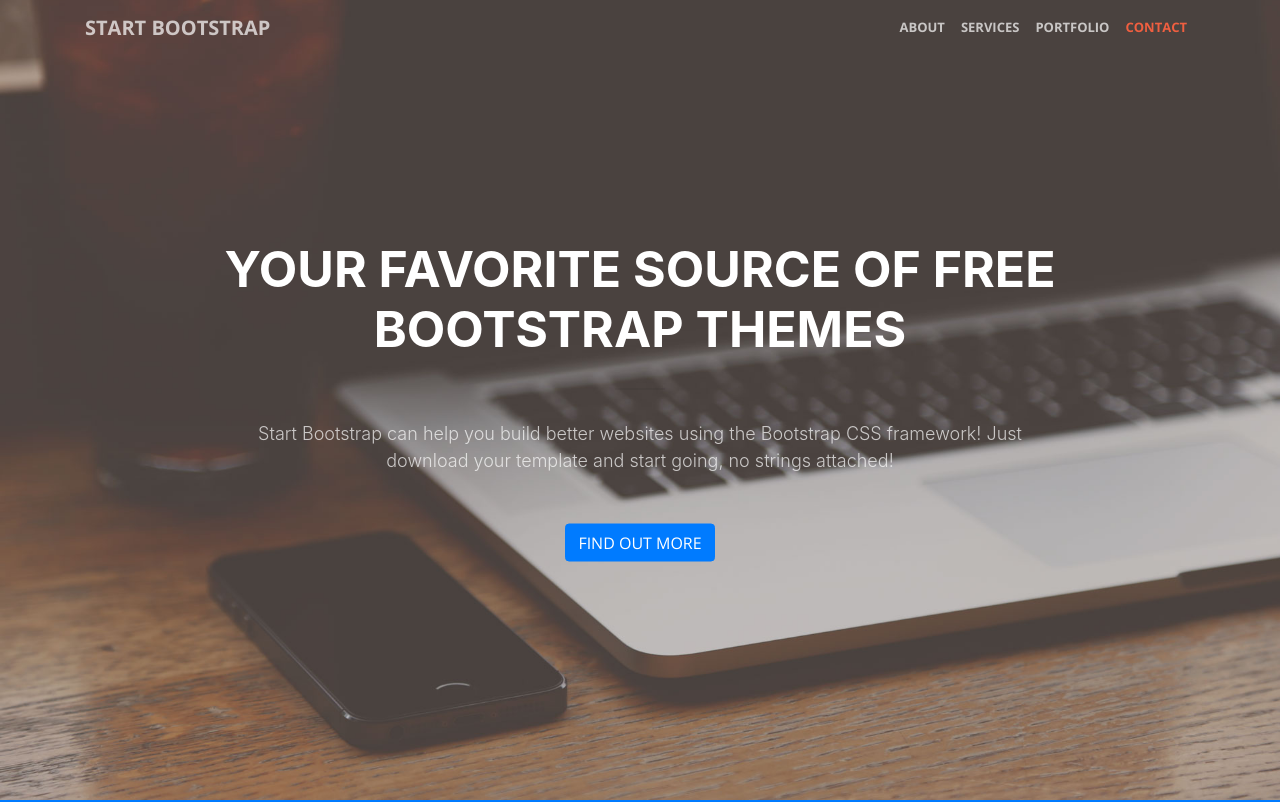
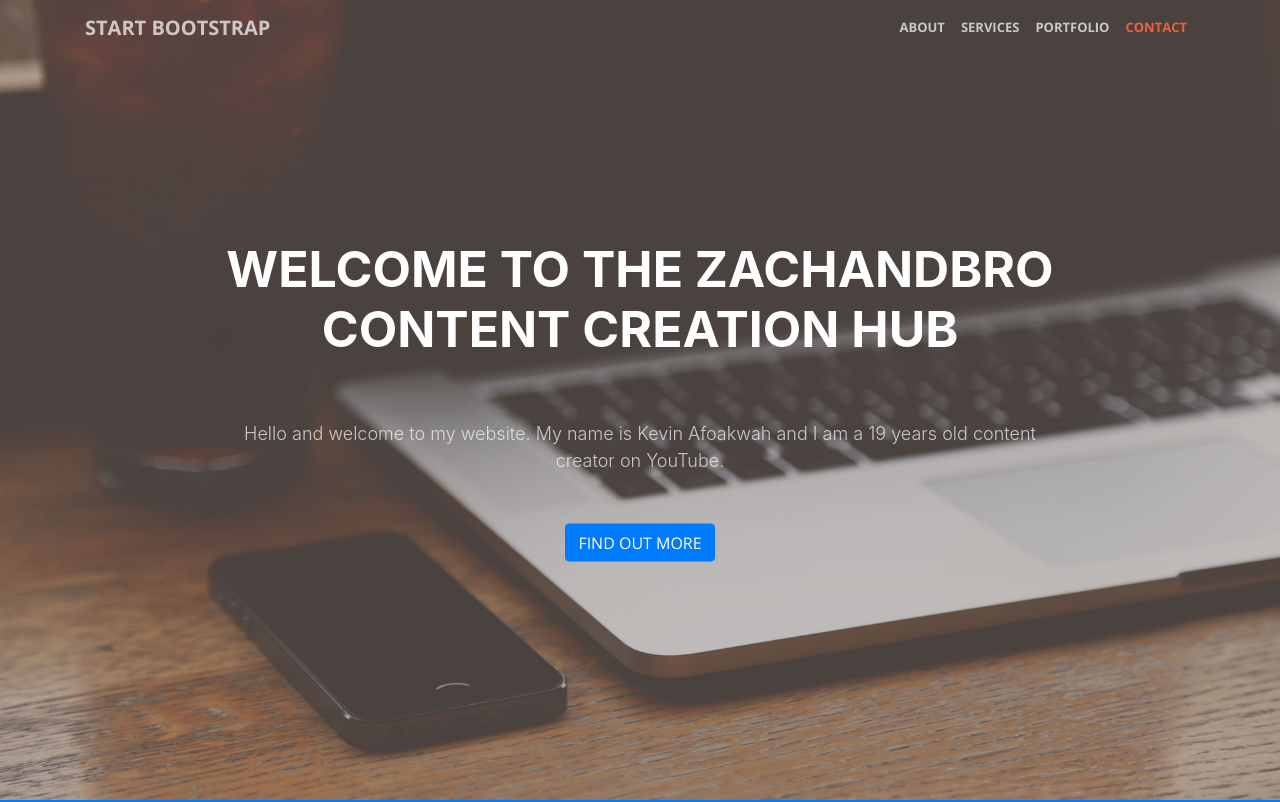
Before and after one commit to zachandbro/zachandbro-Website, a website with bundled scripts: page index.html in a window 1280 px wide. Shown: the top 802 px of the page. Built offline with nearby package versions, Linux system fonts and the light colour scheme.

Commit message:
Commit number 2 bitch.

```diff
--- a/index.html
+++ b/index.html
@@ -8,9 +8,10 @@
     <meta name="description" content="">
     <meta name="author" content="">
 
-    <title>Creative - Start Bootstrap Theme</title>
+    <title>Welcome to Zachandbro's Creative Hub</title>
 
     <!-- Bootstrap core CSS -->
+    <!-- This is a test comment -->
     <link href="vendor/bootstrap/css/bootstrap.min.css" rel="stylesheet">
 
     <!-- Custom fonts for this template -->
@@ -57,9 +58,9 @@
     <header class="masthead">
       <div class="header-content">
         <div class="header-content-inner">
-          <h1 id="homeHeading">Your Favorite Source of Free Bootstrap Themes</h1>
+          <h1 id="homeHeading">Welcome to the Zachandbro Content Creation Hub</h1>
           <hr>
-          <p>Start Bootstrap can help you build better websites using the Bootstrap CSS framework! Just download your template and start going, no strings attached!</p>
+          <p>Hello and welcome to my website. My name is Kevin Afoakwah and I am a 19 years old content creator on YouTube.</p>
           <a class="btn btn-primary btn-xl js-scroll-trigger" href="#about">Find Out More</a>
         </div>
       </div>
```
